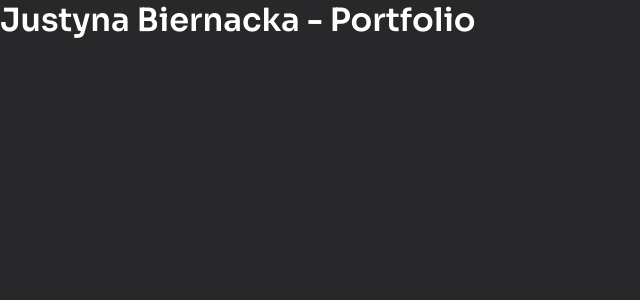
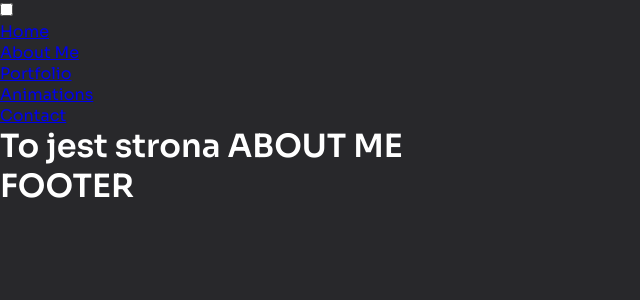
Before and after one commit to freefrogs/Portfolio, a React (Create React App) app in the folder client/: page /aboutMe in a window 1280 px wide. Shown: the top 300 px of the page, without its empty margins (0-640 px from the left). Built offline with nearby package versions, Linux system fonts and the light colour scheme.

Commit message:
Add React Router

```diff
--- a/client/public/index.html
+++ b/client/public/index.html
@@ -7,7 +7,7 @@
     <meta name="theme-color" content="#000000" />
     <meta
       name="description"
-      content="Justyna Biernacka front-end developer programmer portfolio"
+      content="Justyna Biernacka front-end developer web developer programmer portfolio"
     />
     <link rel="apple-touch-icon" href="%PUBLIC_URL%/logo192.png" />
     <!--
--- /dev/null
+++ b/client/src/components/AboutMe.js
@@ -0,0 +1,11 @@
+import React from 'react';
+
+const AboutMe = () => {
+  return (
+    <div>
+      <h1>To jest strona ABOUT ME</h1>
+    </div>
+  );
+}
+
+export default AboutMe;
--- /dev/null
+++ b/client/src/components/Animations.js
@@ -0,0 +1,11 @@
+import React from 'react';
+
+const Animations = () => {
+  return (
+    <div>
+      <h1>Tu będą animacje</h1>
+    </div>
+  );
+}
+
+export default Animations;
--- a/client/src/components/App.js
+++ b/client/src/components/App.js
@@ -1,12 +1,36 @@
 import React from 'react';
+import { BrowserRouter, Route, Switch } from 'react-router-dom';
+import Nav from './Nav';
+import Home from './Home';
+import AboutMe from './AboutMe';
+import Portfolio from './Portfolio';
+import Animations from './Animations';
+import Contact from './Contact';
+import PageNotFound from './PageNotFound';
+import Footer from './Footer';
 import '../styles/App.css';
 
-function App() {
-  return (
-    <div className="App">
-      <h1>Justyna Biernacka - Portfolio</h1>
-    </div>
-  );
+class App extends React.Component {
+  render() {
+    return (
+      <div className="App">
+        <BrowserRouter>
+          <div>
+            <Nav />
+            <Switch>
+              <Route path="/" exact component={Home} />
+              <Route path="/aboutMe" exact component={AboutMe} />
+              <Route path="/portfolio" exact component={Portfolio} />
+              <Route path="/animations" exact component={Animations} />
+              <Route path="/contact" exact component={Contact} />
+              <Route component={PageNotFound} />
+            </Switch>
+            <Footer />
+          </div>
+        </BrowserRouter>
+      </div>
+    );
+  }
 }
 
 export default App;
--- /dev/null
+++ b/client/src/components/Contact.js
@@ -0,0 +1,11 @@
+import React from 'react';
+
+const Contact = () => {
+  return (
+    <div>
+      <h1>Tu będzie KONTAKT</h1>
+    </div>
+  );
+}
+
+export default Contact;
--- /dev/null
+++ b/client/src/components/Footer.js
@@ -0,0 +1,11 @@
+import React from 'react';
+
+const Footer = () => {
+  return (
+    <div>
+      <h1>FOOTER</h1>
+    </div>
+  );
+}
+
+export default Footer;
--- /dev/null
+++ b/client/src/components/Home.js
@@ -0,0 +1,11 @@
+import React from 'react';
+
+const Home = () => {
+  return (
+    <div>
+      <h1>To jest HOME</h1>
+    </div>
+  );
+}
+
+export default Home;
--- /dev/null
+++ b/client/src/components/Nav.js
@@ -0,0 +1,26 @@
+import React from 'react';
+import { Link } from 'react-router-dom';
+
+class Nav extends React.Component {
+  render() {
+    return (
+      <nav>
+        <label>
+          <input type="checkbox" />
+          <span className="menu">
+              <span className="hamburger"></span>
+          </span>
+          <ul>
+            <li><Link to="/">Home</Link></li>
+            <li><Link to="/aboutMe">About Me</Link></li>
+            <li><Link to="/portfolio">Portfolio</Link></li>
+            <li><Link to="/animations">Animations</Link></li>
+            <li><Link to="/contact">Contact</Link></li>
+          </ul>
+        </label>
+      </nav>
+    );
+  }
+}
+
+export default Nav;
--- /dev/null
+++ b/client/src/components/PageNotFound.js
@@ -0,0 +1,11 @@
+import React from 'react';
+
+const PageNotFound = () => {
+  return (
+    <div>
+      <h1>Page Not Found 404</h1>
+    </div>
+  );
+}
+
+export default PageNotFound;
--- /dev/null
+++ b/client/src/components/Portfolio.js
@@ -0,0 +1,11 @@
+import React from 'react';
+
+const Portfolio = () => {
+  return (
+    <div>
+      <h1>To jest PORTFOLIO</h1>
+    </div>
+  );
+}
+
+export default Portfolio;
--- a/package.json
+++ b/package.json
@@ -15,6 +15,7 @@
   "dependencies": {
     "concurrently": "^5.3.0",
     "dotenv": "^8.2.0",
-    "express": "^4.17.1"
+    "express": "^4.17.1",
+    "react-router-dom": "^5.2.0"
   }
 }
```
Also changed, not shown: 1 other file (tests, documents, lock files or other folders).
